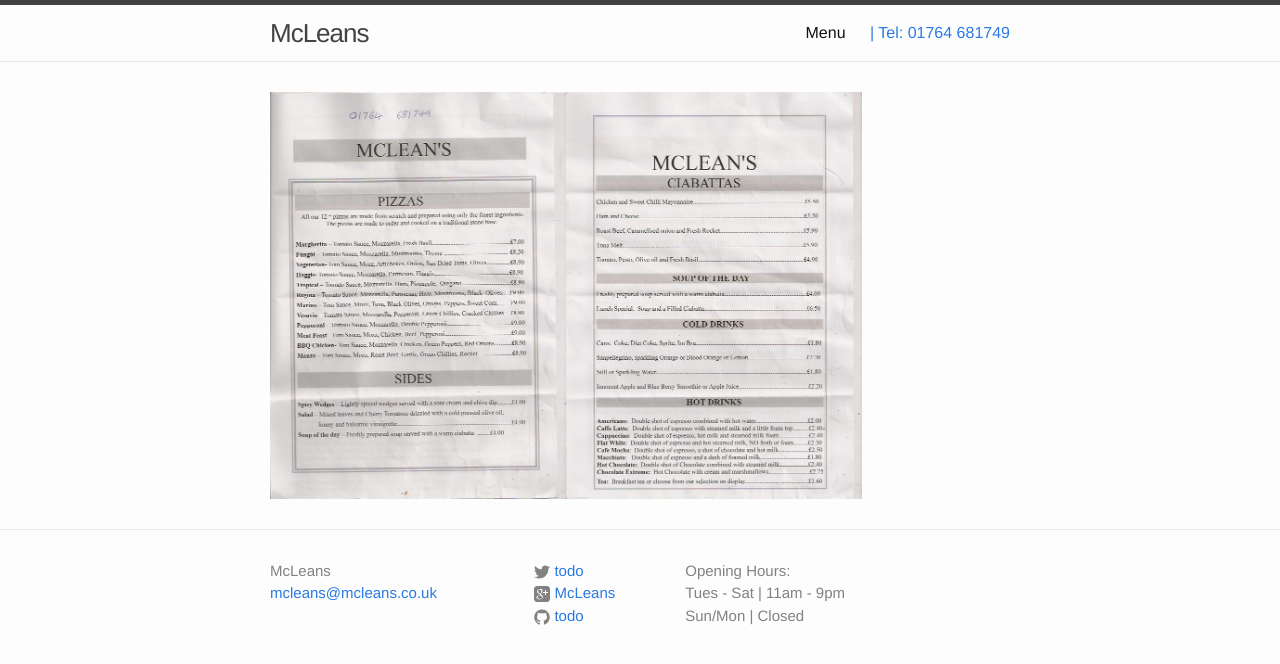
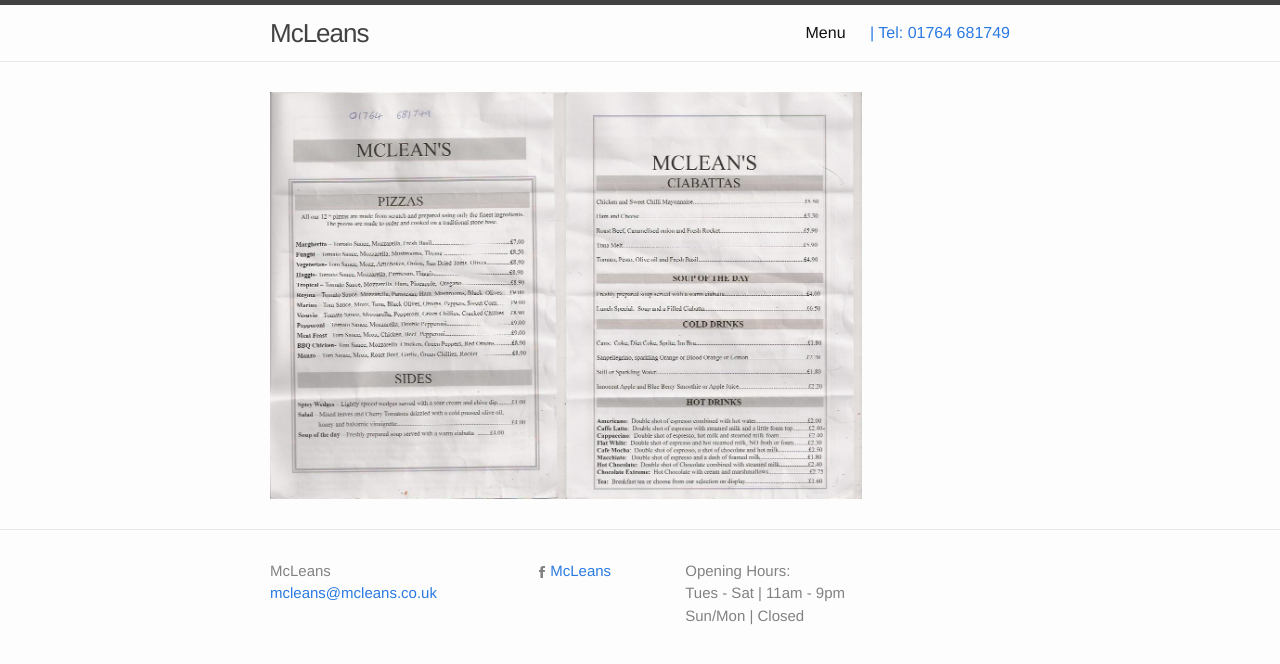
Before and after one commit to GregSutcliffe/mcleans-site, a Jekyll site: the page built from menu.md, in a window 1280 px wide. Shown: the top 664 px of the page. Built offline with Jekyll 4.4.1, drawn with Linux system fonts in a browser that asks for light colours.

Commit message:
Add facebook link

```diff
--- a/_config.yml
+++ b/_config.yml
@@ -10,10 +10,9 @@ title: McLeans
 email: mcleans@mcleans.co.uk
 baseurl: "" # the subpath of your site, e.g. /blog
 url: "http://macleans.emeraldreverie.org" # the base hostname & protocol for your site
-twitter_username: todo
-github_username: todo
-gplus_url: todo
-facebook_page: todo
+
+# Links
+facebook_url: 'https://www.facebook.com/Mcleans-Ice-Cream-Parlour-and-Pizzeria-215720468797870'
 
 pages:
 - title: Menu
--- a/_includes/footer.html
+++ b/_includes/footer.html
@@ -12,6 +12,12 @@
 
       <div class="footer-col footer-col-2">
         <ul class="social-media-list">
+          {% if site.facebook_url %}
+          <li>
+            {% include icon-facebook.html username=site.facebook_url %}
+          </li>
+          {% endif %}
+
           {% if site.twitter_username %}
           <li>
             {% include icon-twitter.html username=site.twitter_username %}
--- a/_includes/header.html
+++ b/_includes/header.html
@@ -19,7 +19,7 @@
           <a class="page-link" href="{{ my_page.url | prepend: site.baseurl }}">{{ my_page.title }}</a>
           {% endif %}
         {% endfor %}
-        <a class='info-text'> | Tel: 01764 681749</a>
+        <a> | Tel: 01764 681749</a>
       </div>
     </nav>
 
--- /dev/null
+++ b/_includes/icon-facebook.html
@@ -0,0 +1 @@
+<a href="{{ include.username }}"><span class="icon icon--facebook">{% include icon-facebook.svg %}</span><span class="username">{{ site.title }}</span></a>
```
Also changed, not shown: _includes/icon-facebook.svg (added).
